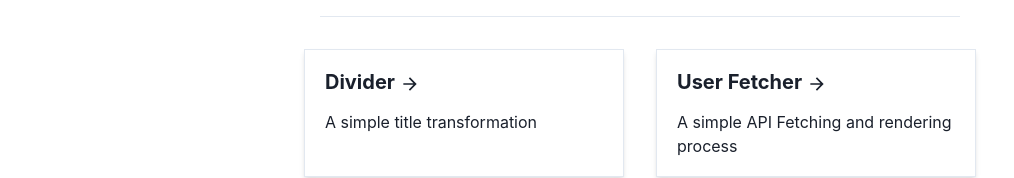
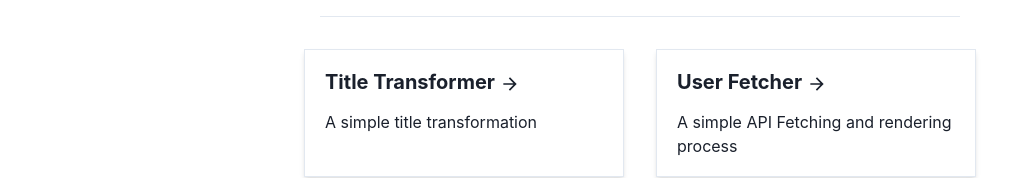
Before and after one commit to luminerrr/Delman-Internship---Kevin, a Next.js app: page / in a window 1280 px wide. Shown: the part 228-406 px from the top of the page, without its empty margins (0-1014 px from the left). Built offline with nearby package versions, Linux system fonts and the light colour scheme.

Commit message:
clear timer when randomize stop

```diff
--- a/pages/index.js
+++ b/pages/index.js
@@ -11,7 +11,7 @@ export default function Home(){
         return (
             <Center>
                 <Box p={5} shadow='md' borderWidth='1px' {...rest} w="20rem" h="8rem">
-                <Heading fontSize='xl'><a href={hrefLink}>{title} </a> <ArrowForwardIcon /></Heading>
+                <Heading fontSize='xl' className={styles.titleheader}><a href={hrefLink}>{title} </a> <ArrowForwardIcon /></Heading>
                 <Text mt={4}>{desc}</Text>
                 </Box>
             </Center>
@@ -37,7 +37,7 @@ export default function Home(){
             Internship Program
         </Heading>
         <HStack spacing="2rem">
-            <Feature title='Divider'
+            <Feature title='Title Transformer'
                     desc='A simple title transformation'
                     hrefLink='/title-transformer'/>
             <Feature title='User Fetcher'
--- a/styles/Home.module.css
+++ b/styles/Home.module.css
@@ -9,3 +9,7 @@
 .mainwrapper{
     top: 100px;
 }
+
+.titleheader:hover{
+    text-decoration: underline;
+}
```
Also changed, not shown: pages/title-transformer/index.js (+4 -12 lines).
